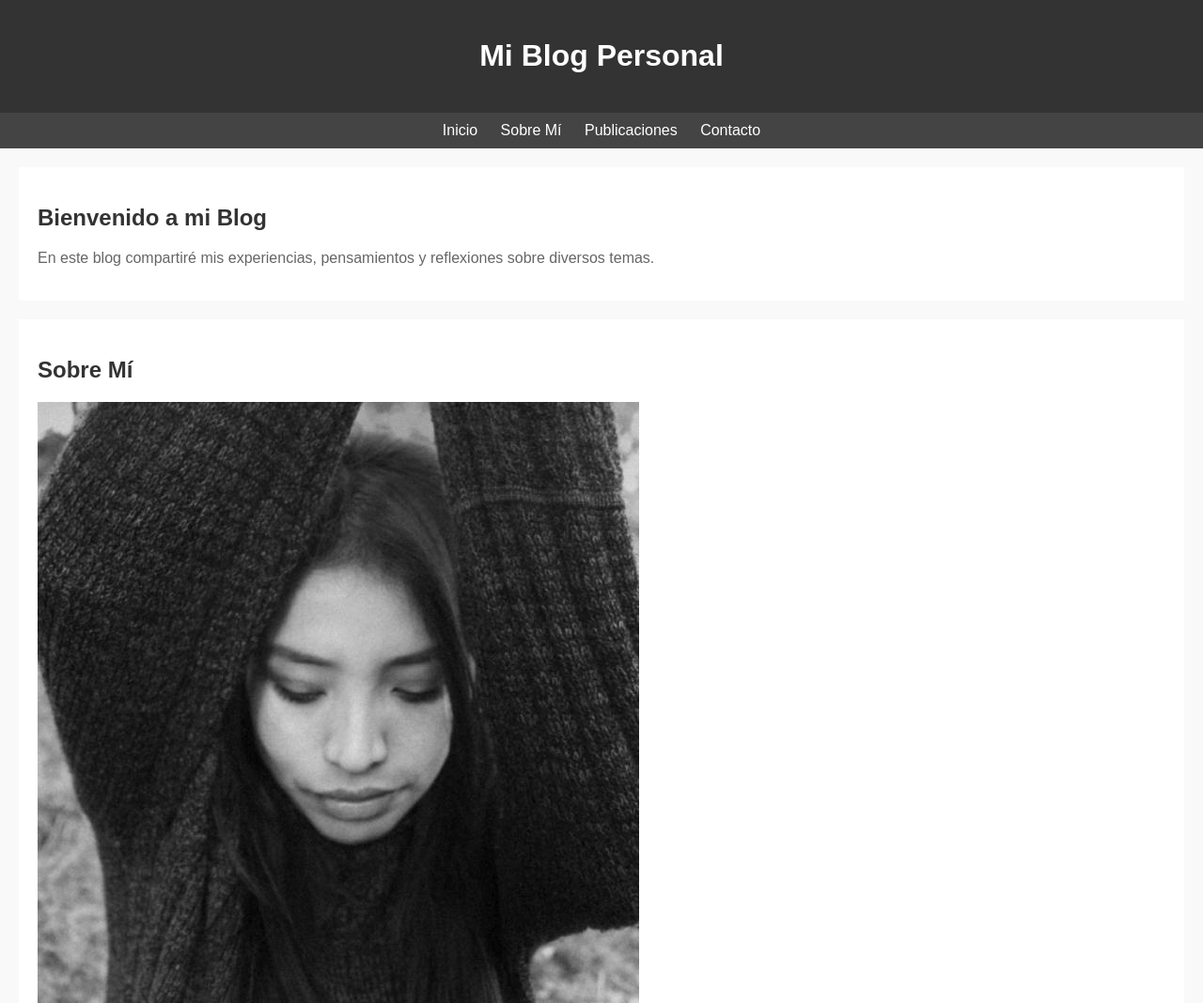
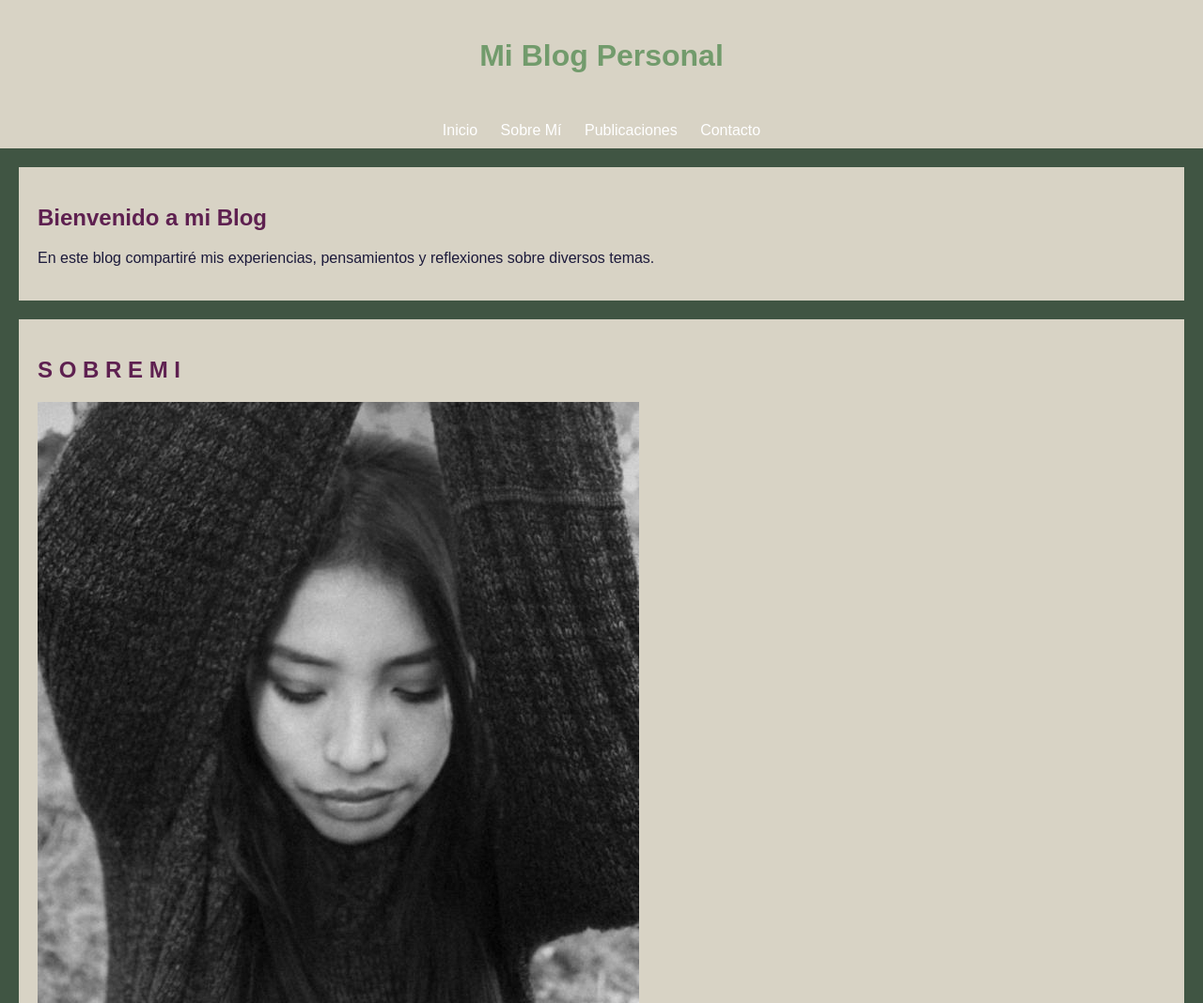
Before and after one commit to aegraell/aegraell.github.io, a plain HTML site: page index.html in a window 1280 px wide. Shown: the top 1068 px of the page at 94% size. Drawn offline with Linux system fonts and the light colour scheme.

Commit message:
ultimos cambios en página 2

```diff
--- a/index.html
+++ b/index.html
@@ -28,28 +28,32 @@
 </article>
 
 <article id="sobre-mi">
-    <h2>Sobre Mí</h2>
+    <h2>S O B R E     M I </h2>
     <img src="foto.jpg" alt="jpg">
     <p>Soy Orfelina Aquino. Vivo en Arequipa. Me apasiona el arte, la música, las historietas y el pan con palta..</p>
 </article>
 
 <article id="publicaciones">
     <h2>Últimas Publicaciones</h2>
-    <h3>Salida con Alba</h3>
+
+    <h3>A L B A </h3>
     <img src="fotoconalba.jpg" alt="jpg">
     <p>En nuestro último día en Cusco, nos alejamos de la rústica ciudad y llegamos hastas donde se pone el sol,
         Sacsayhuaman. Es curioso lo seco que es el clima allá, de todas maneras Alba se divirtió demasiado.</p>
-    <h3>Cajamarca</h3>
+
+    <h3>C A J A M A R C A </h3>
     <img src="cajamarca.jpg" alt="jpg">
     <p>Cajamarca y sus vacas: encontré un lugar llamado "Baños del inca" a 1 hora en avión desde Lima, rodeada
         mucha vegetación, animales de granja y todo el olor posible a campo, mi estadía fue de solo una semana
         conocí a algunas personas increíbles y encontré una ciudad parecida a Cusco ubicada en el norte del Perú.
     Inesperado.</p>
-    <h3>Orfelina</h3>
+
+    <h3>O R F E L I N A </h3>
     <img src="orfelina.JPG" alt="jpg">
     <p>Ha pasado poco tiempo desde que decidí hallarme en otros lugares, hay algo sagrado, lejos de las distracciones
          de las cosas externas por fin gozar de la propia existencia y encontrarla espléndida.
         después de un tiempo casi olvido mis planes y obsesiones y ciertamente pude haber seguido así para siempre.
+
     <h3>A R T E   I N F O R M A L</h3>
     <img><img src="art.jpg" alt=""></jpg>
     <p>He estado intentando un tipo de trazado más simple e informal para dibujar, siguiendo mi propio estilo.
@@ -68,7 +72,7 @@
 
 <article id="contacto">
     <h2>Contacto</h2>
-    <p>Puedes contactarme en orfiaquinoh@gmail.com o a través de mis redes sociales.</p>
+    <p>Puedes contactarme en orfiaquinoh@gmail.com o a través de mis redes sociales: https://www.pinterest.es/aeorfibobo/</p>
 </article>
 
 </body>
--- a/styles.css
+++ b/styles.css
@@ -1,17 +1,20 @@
+h1 {
+    color: #729b6c;
+}
 body {
     font-family: Arial, sans-serif;
     margin: 0;
     padding: 0;
-    background-color: #f9f9f9;
+    background-color: #405543;
 }
 header {
-    background-color: #333;
+    background-color: #d8d3c5;
     color: #fff;
     padding: 20px;
     text-align: center;
 }
 nav {
-    background-color: #444;
+    background-color: #d8d3c5;
     color: #fff;
     padding: 10px;
     text-align: center;
@@ -24,11 +27,12 @@ nav a {
 article {
     padding: 20px;
     margin: 20px;
-    background-color: #fff;
+    background-color: #d8d3c5;
+
 }
 h2 {
-    color: #333;
+    color: #5e2050;
 }
 p {
-    color: #666;
+    color: #1c1a3b;
 }
```
